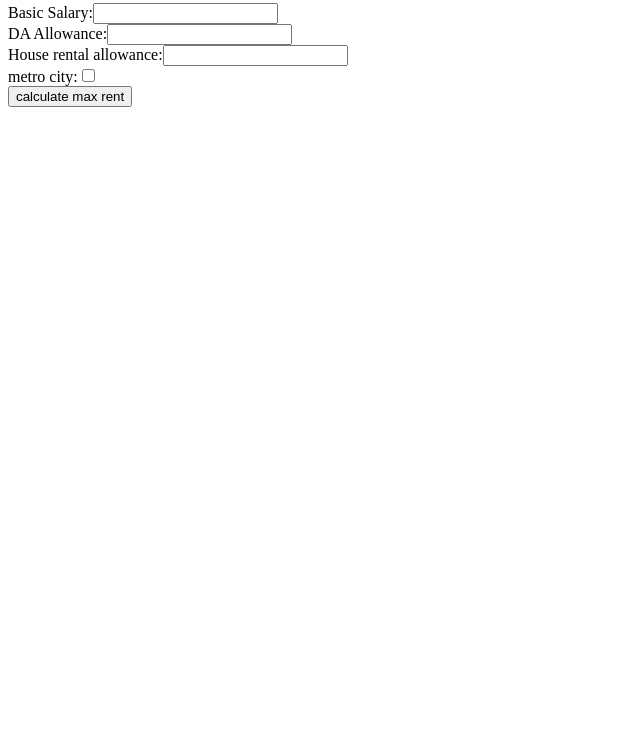
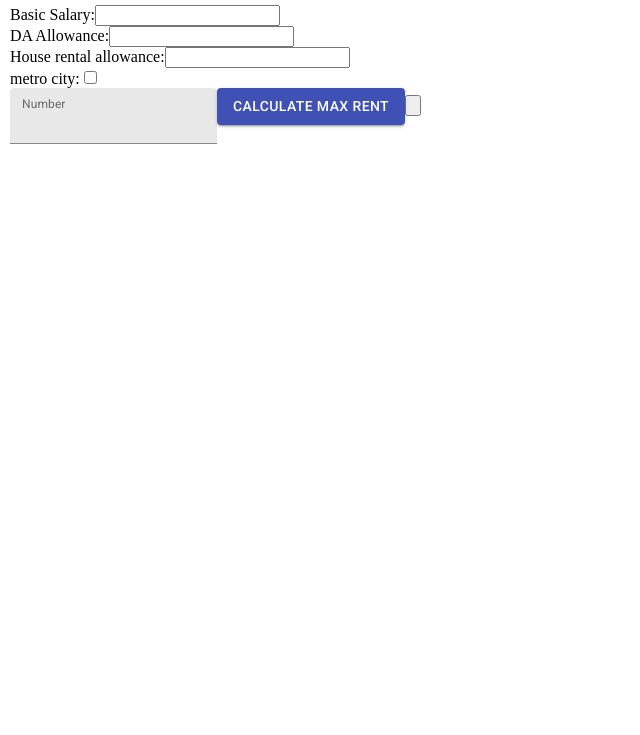
Before and after one commit to Gauravl404/HRACalculator, a React app: page / in a window 1280 px wide. Shown: the part 65-800 px from the top of the page, without its empty margins (0-640 px from the left). Built offline with nearby package versions, Linux system fonts and the light colour scheme.

Commit message:
4 files modified

```diff
--- a/Calculation.js
+++ b/Calculation.js
@@ -1,5 +1,7 @@
 import React from "react"
 import Button from '@material-ui/core/Button';
+import TextField from '@material-ui/core/TextField';
+
 class Calculation extends React.Component {
   constructor(props) {
     super(props);
@@ -85,7 +87,19 @@ class Calculation extends React.Component {
             onChange={this.handleInputChange} />
         </label>
         <br />
-        <input type = "button" value = "calculate max rent" onClick={this.handleClick}></input>
+        <TextField
+          id="filled-number"
+          label="Number"
+          type="number"
+          InputLabelProps={{
+            shrink: true,
+          }}
+          variant="filled"
+        />
+    <Button variant="contained" color="primary" onClick={this.handleClick}>
+      calculate max rent
+    </Button>
+        <input type = "button" value = "" ></input>
 
         {this.state.rent > 0 && <div>
         <label>
--- a/index.html
+++ b/index.html
@@ -1 +1,4 @@
+<link rel="stylesheet" href="https://fonts.googleapis.com/css?family=Roboto:300,400,500,700&display=swap" />
+<body class="app"  style="margin: 10px">
 <div id="root"></div>
+</body>
--- a/index.js
+++ b/index.js
@@ -3,7 +3,9 @@ import ReactDOM from 'react-dom';
 import { render } from 'react-dom';
 import Hello from './Hello';
 import Calculation from './Calculation'
+import Button from '@material-ui/core/Button';
 import './style.css';
+
 
 class App extends Component {
   constructor() {
@@ -15,7 +17,7 @@ class App extends Component {
 
   render() {
     return (
-      <div>
+      <div className="root">
         <Hello name={this.state.name} />
         <Calculation/>
 
```
Also changed, not shown: package.json (+5 -3 lines).
